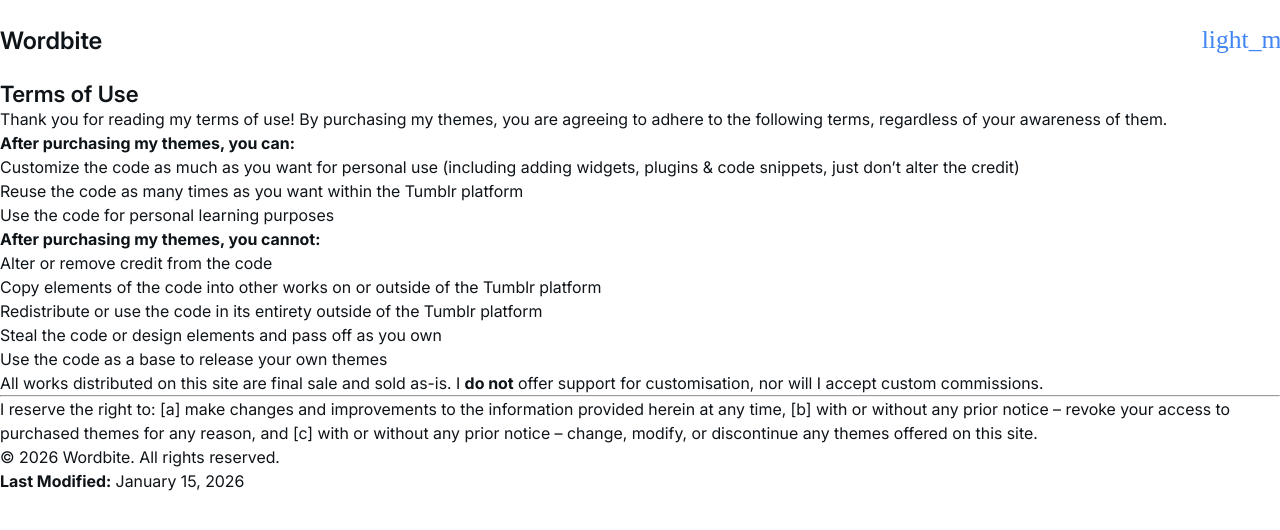
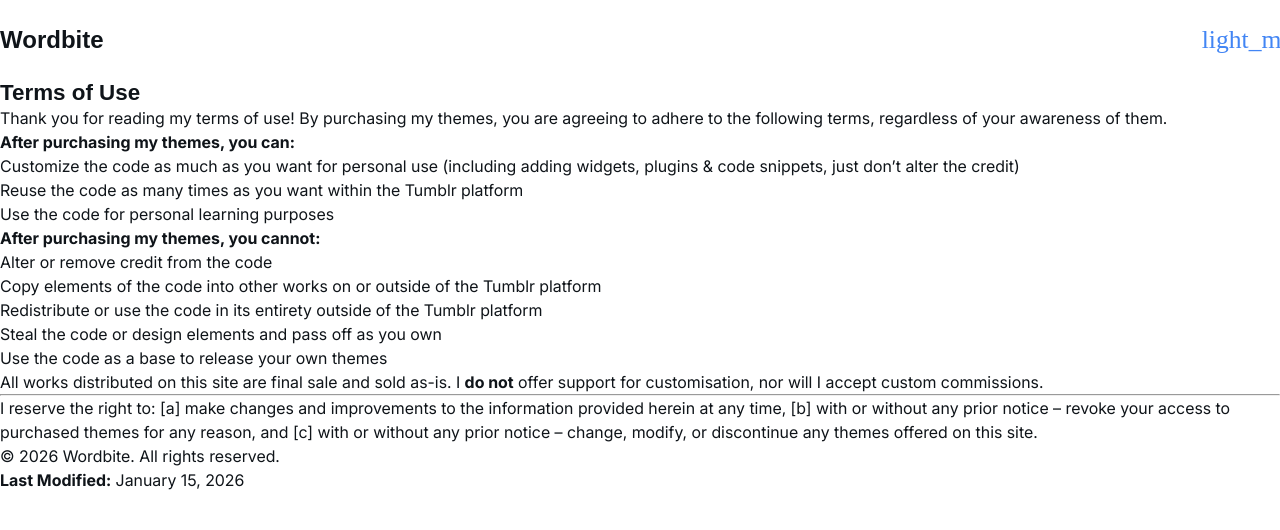
Before and after one commit to emilymcaldwell/Wordbite, a Jekyll site: the page built from tou.md, in a window 1280 px wide. Shown: the top 530 px of the page. Built offline with Jekyll 4.4.1, drawn with Linux system fonts in a browser that asks for light colours; some web fonts are replaced.

Commit message:
Update initialize.scss

```diff
--- a/_sass/initialize.scss
+++ b/_sass/initialize.scss
@@ -42,7 +42,7 @@
 }
 
 .title, h1, h2 {
-  font-family: var(--title);
+  font-family: $title-font;
 }
 
 .title { font-size: 1.5rem; }
@@ -73,10 +73,10 @@
     'opsz' 24;
 
   &.filled {
-  font-variation-settings:
-    'FILL' 1,
-    'wght' 300,
-    'GRAD' 0,
-    'opsz' 24
+    font-variation-settings:
+      'FILL' 1,
+      'wght' 300,
+      'GRAD' 0,
+      'opsz' 24;
   }
 }
```
